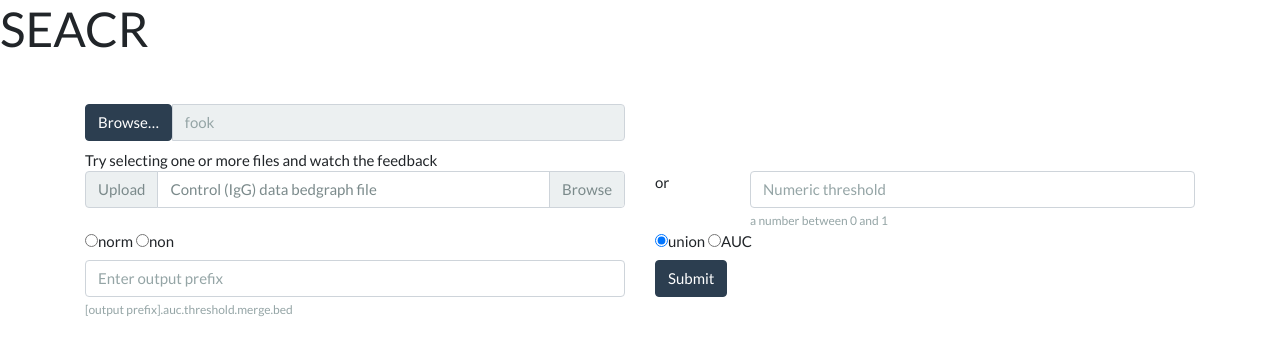
After one commit to FredHutch/SEACR-webapp, a Flask app: page /test in a window 1280 px wide. The commit adds this page. Shown: the top 356 px of the page. Run offline with Flask 2, Linux system fonts and the light colour scheme; some libraries are stand-ins or nearby versions.

Commit message:
ui experiments

```diff
--- a/app.py
+++ b/app.py
@@ -3,6 +3,8 @@
 """
 Application.
 """
+
+import datetime
 
 from flask import Flask, render_template
 from flask_bootstrap import Bootstrap
@@ -24,5 +26,18 @@
     return render_template("index.html")
 
 
+@APP.route("/test")
+def test_route():
+    "test route"
+    return render_template("test.html")
+
+
+@APP.route("/derj")
+def bzz_route():
+    "bzz route"
+    timestamp = datetime.datetime.now().isoformat()
+    return render_template("bzz.html", timestamp=timestamp)
+
+
 if __name__ == "__main__":
     APP.run(debug=True)  # debug will be false in production (gunicorn)
--- /dev/null
+++ b/static/js/SEACR.js
@@ -0,0 +1,20 @@
+$(document).ready(function () {
+    $(':file').on('fileselect', function (event, numFiles, label) {
+        console.log(numFiles);
+        console.log(label);
+    });
+});
+
+
+$(document).on('change', ':file', function () {
+    var input = $(this),
+        numFiles = input.get(0).files ? input.get(0).files.length : 1,
+        label = input.val().replace(/\\/g, '/').replace(/.*\//, '');
+    console.log("full val is " + input.val())
+    input.trigger('fileselect', [numFiles, label]);
+    // input.val(label);
+    // $(input).val(label);
+    console.log("placeholder attr is " + $(input).attr("placeholder"));
+    console.log(input);
+    // $(input).attr("placeholder", label);
+});
--- /dev/null
+++ b/templates/test.html
@@ -0,0 +1,146 @@
+<!doctype html>
+<html lang="en">
+
+<head>
+    <!-- Required meta tags -->
+    <meta charset="utf-8">
+    <meta name="viewport" content="width=device-width, initial-scale=1, shrink-to-fit=no">
+
+    <!-- Bootstrap CSS -->
+    <!-- <link rel="stylesheet" href="https://maxcdn.bootstrapcdn.com/bootstrap/4.0.0/css/bootstrap.min.css"
+        integrity="sha384-Gn5384xqQ1aoWXA+058RXPxPg6fy4IWvTNh0E263XmFcJlSAwiGgFAW/dAiS6JXm" crossorigin="anonymous"> -->
+    <link rel="stylesheet" href="{{url_for('static', filename='css/bootstrap.min.css')}}">
+    <!-- <link rel="stylesheet" href="{{url_for('static', filename='css/jquery-filestyle.min.css')}}"> -->
+
+    <title>SEACR</title>
+</head>
+
+<body>
+    <h1>SEACR</h1>
+
+
+    <p>&nbsp;</p>
+
+    <div class="container">
+        <div class="row">
+            <div class="col-sm-6">
+
+                <!-- <div class="input-group">
+                    <div class="input-group-prepend">
+                        <span class="input-group-text" id="inputGroupFileAddon01">Upload</span>
+                    </div>
+                    <div class="custom-file">
+
+                        <input type="file" id="inputGroupFile01" class="filestyle" data-icon="false">
+                        <label class="custom-file-label" for="inputGroupFile01">Target data bedgraph file</label>
+                    </div>
+                </div>
+ -->
+
+                <!-- <form class="md-form">
+                    <div class="file-field">
+                        <div class="btn btn-primary btn-sm float-left">
+                            <span>Choose file</span>
+                            <input type="file">
+                        </div>
+                        <div class="file-path-wrapper">
+                            <input class="file-path validate" type="text" placeholder="Upload your file">
+                        </div>
+                    </div>
+                </form> -->
+
+
+                <!-- <label class="btn btn-default">
+                    Browse <input type="file" hidden>
+                </label> -->
+
+
+                <div class="input-group">
+                    <label class="input-group-btn">
+                        <span class="btn btn-primary">
+                            Browse&hellip; <input type="file" style="display: none;" multiple>
+                        </span>
+                    </label>
+                    <input id="foo" type="text" class="form-control" placeholder="fook" readonly>
+                </div>
+                <span class="help-block">
+                    Try selecting one or more files and watch the feedback
+                </span>
+
+            </div>
+        </div>
+        <div class="row">
+            <div class="col-sm-6">
+
+                <div class="input-group">
+                    <div class="input-group-prepend">
+                        <span class="input-group-text" id="inputGroupFileAddon01">Upload</span>
+                    </div>
+                    <div class="custom-file">
+                        <input type="file" class="custom-file-input" id="inputGroupFile02"
+                            aria-describedby="inputGroupFileAddon01">
+                        <label class="custom-file-label" for="inputGroupFile02">Control (IgG) data bedgraph file</label>
+                    </div>
+                </div>
+
+
+            </div>
+            <div class="col-sm-1">
+                or
+            </div>
+            <div class="col-sm-5">
+
+                <input type="email" class="form-control" id="exampleInputEmail1" aria-describedby="emailHelp"
+                    placeholder="Numeric threshold">
+                <small id="emailHelp" class="form-text text-muted">a number between 0 and 1</small>
+
+            </div>
+        </div>
+        <div class="row">
+            <div class="col-sm">
+
+                <div class="radio">
+                    <label><input type="radio" name="optradio" checked>norm</label>
+                    <label><input type="radio" name="optradio">non</label>
+                </div>
+            </div>
+            <div class="col-sm">
+
+                <div class="radio">
+                    <label><input type="radio" name="optradio" checked>union</label>
+                    <label><input type="radio" name="optradio">AUC</label>
+                </div>
+
+
+            </div>
+        </div>
+        <div class="row">
+            <div class="col-sm">
+
+                <input type="email" class="form-control" id="exampleInputEmail1" aria-describedby="emailHelp"
+                    placeholder="Enter output prefix">
+                <small id="emailHelp" class="form-text text-muted">[output prefix].auc.threshold.merge.bed</small>
+
+            </div>
+            <div class="col-sm">
+                <button type="button" class="btn btn-primary">Submit</button>
+            </div>
+        </div>
+    </div>
+
+    <!-- Optional JavaScript -->
+    <!-- jQuery first, then Popper.js, then Bootstrap JS -->
+    <script src="https://code.jquery.com/jquery-3.2.1.slim.min.js"
+        integrity="sha384-KJ3o2DKtIkvYIK3UENzmM7KCkRr/rE9/Qpg6aAZGJwFDMVNA/GpGFF93hXpG5KkN"
+        crossorigin="anonymous"></script>
+    <script src="https://cdnjs.cloudflare.com/ajax/libs/popper.js/1.12.9/umd/popper.min.js"
+        integrity="sha384-ApNbgh9B+Y1QKtv3Rn7W3mgPxhU9K/ScQsAP7hUibX39j7fakFPskvXusvfa0b4Q"
+        crossorigin="anonymous"></script>
+    <script src="https://maxcdn.bootstrapcdn.com/bootstrap/4.0.0/js/bootstrap.min.js"
+        integrity="sha384-JZR6Spejh4U02d8jOt6vLEHfe/JQGiRRSQQxSfFWpi1MquVdAyjUar5+76PVCmYl"
+        crossorigin="anonymous"></script>
+    <!-- <script src="{{url_for('.static', filename='js/jquery-filestyle.min.js')}}"></script> -->
+    <script src="{{url_for('.static', filename='js/SEACR.js')}}"></script>
+</body>
+
+</html>
```
Also changed, not shown: static/js/bzz.js (added, +42 -0 lines), templates/bzz.html (added, +50 -0 lines), templates/index.html (+17 -2 lines).
